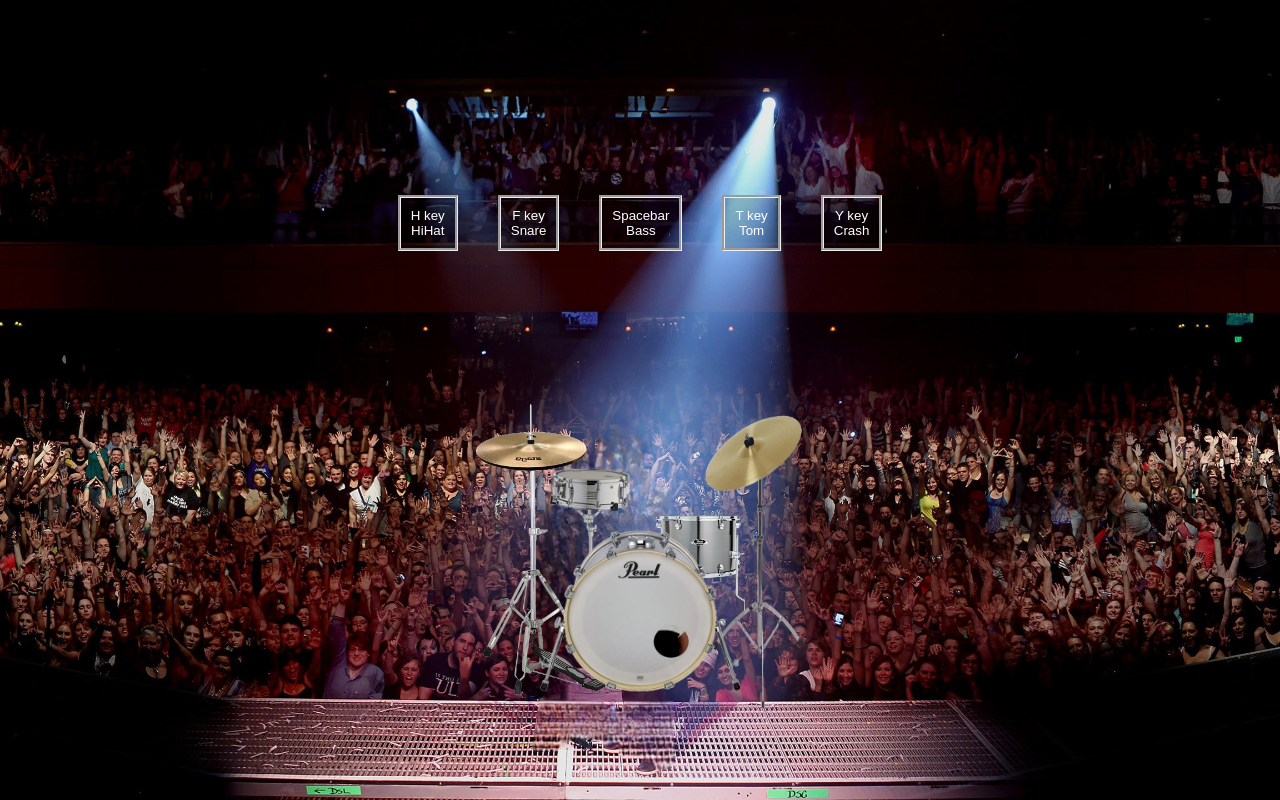
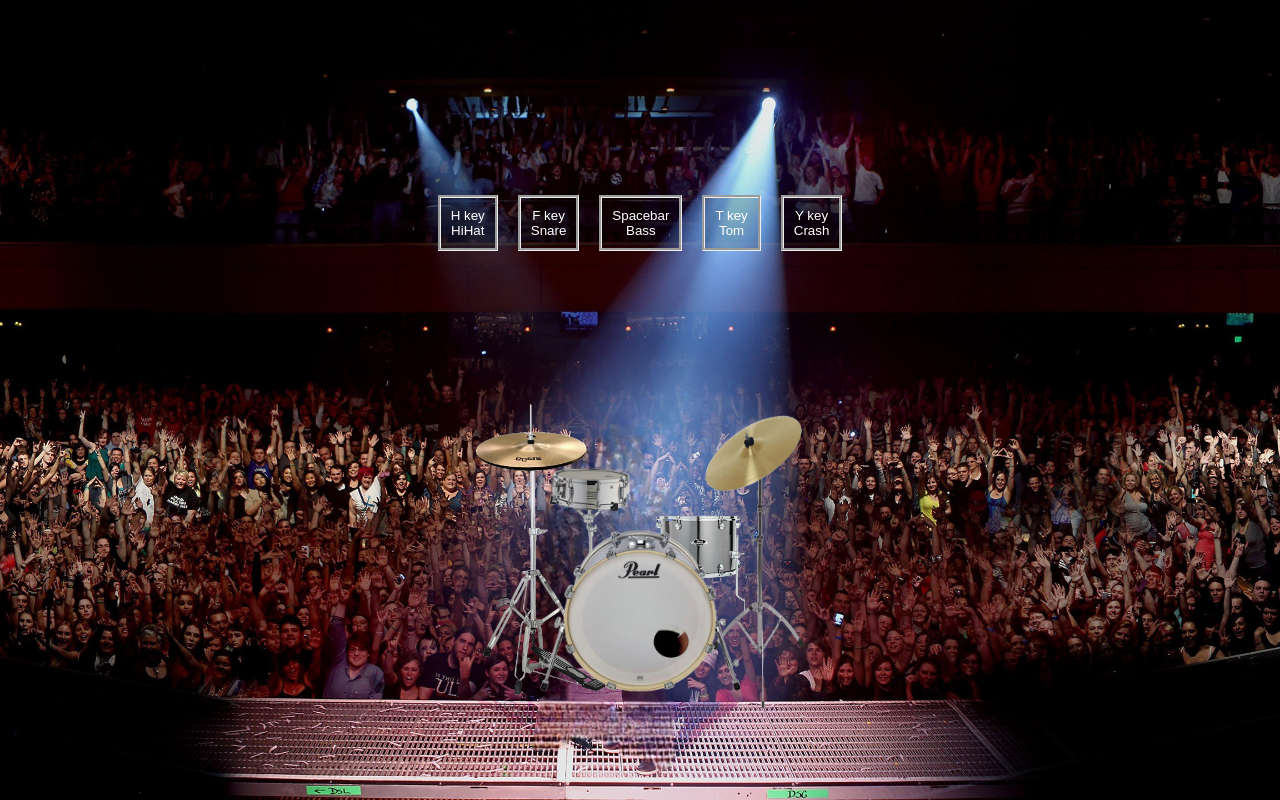
Before and after one commit to JacMan1st/drumkit, a plain HTML site: page index.html in a window 1280 px wide. Drawn offline with Linux system fonts and the light colour scheme.

Commit message:
brought margin closer on buttons

```diff
--- a/main.js
+++ b/main.js
@@ -38,7 +38,7 @@ document.addEventListener('keyup', event => {
 
     // remove visual effects
     if (button) {
-        button.classList.remove('playing');
+        button.classList.remove('playing'); // issue with removing from button click
     }
     if (image) {
         image.classList.remove('playing');
--- a/style.css
+++ b/style.css
@@ -11,7 +11,7 @@ body {
     display: flex;
     justify-content: center;
     position: fixed;
-    width: 100%;
+    width: 100vw;
 }
 
 #keyButton button {
@@ -19,7 +19,7 @@ body {
     border: groove;
     color: white;
     padding: 10px;
-    margin: 20px;
+    margin: 10px;
     margin-top: 195px;
     cursor: pointer;
 }
```
